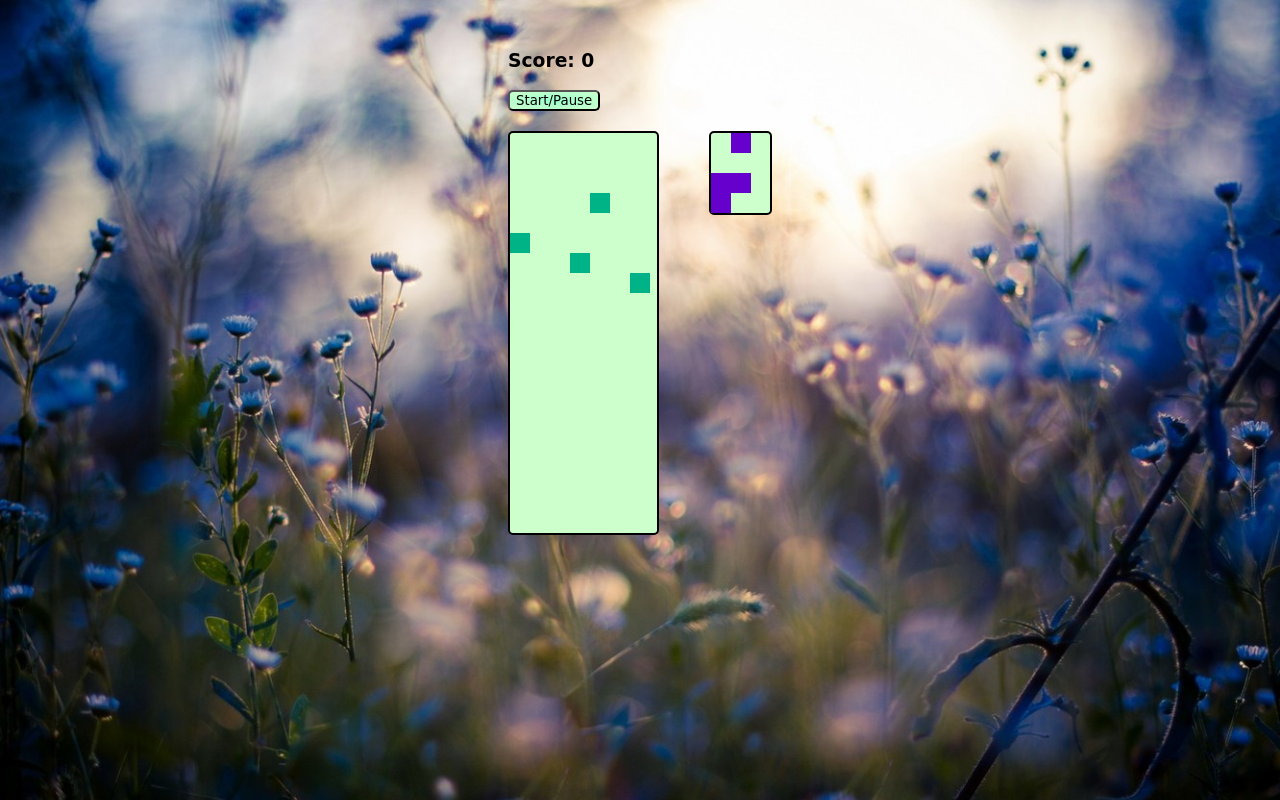
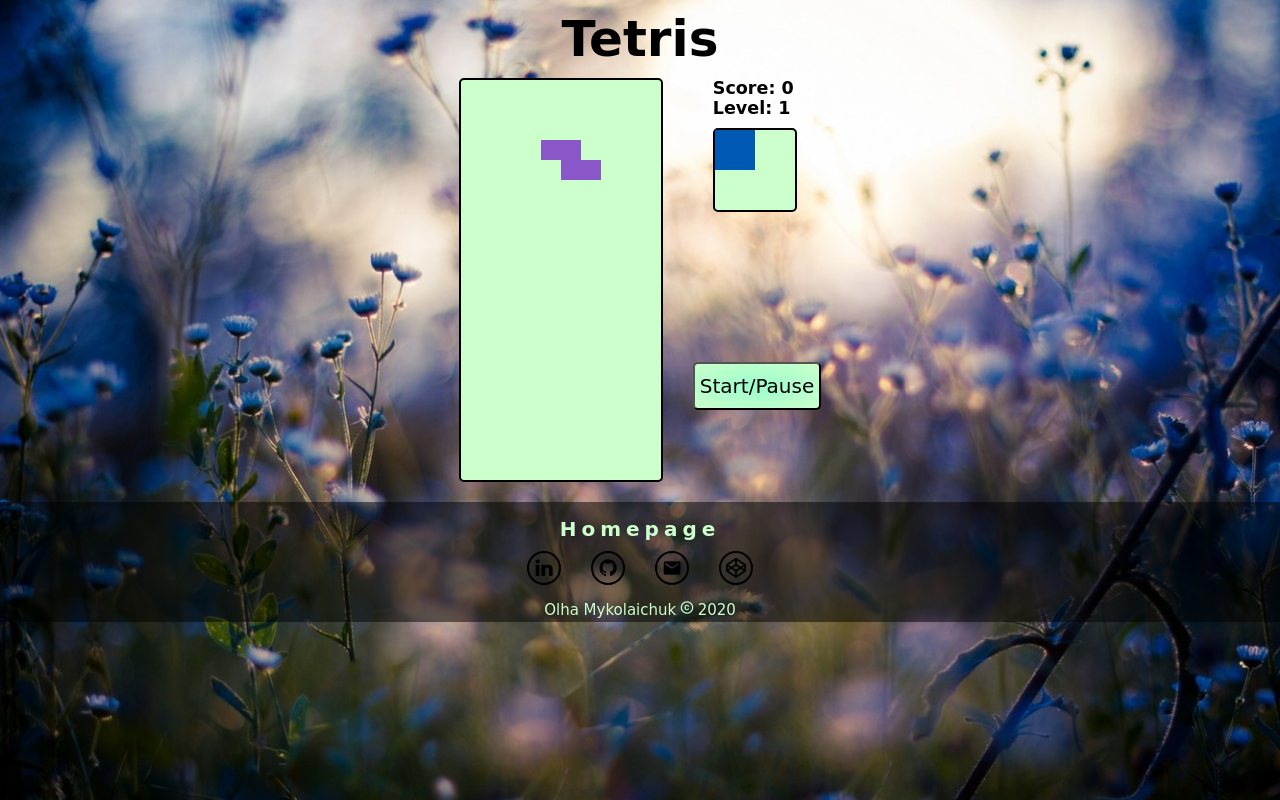
Before and after one commit to ORybka/tetris, a plain HTML site: page index.html in a window 1280 px wide. Both pictures are taken after a click on the button "Start/Pause". Drawn offline with Linux system fonts and the light colour scheme; a web font is replaced by a local one.

Commit message:
html/css completed

```diff
--- a/index.html
+++ b/index.html
@@ -3,20 +3,17 @@
   <head>
     <meta charset="utf-8" />
     <meta name="viewport" content="width=device-width, initial-scale=1.0">
-    <script src="script.js"></script>
     <link rel="stylesheet" href="style.css"></link>
     <link href="https://fonts.googleapis.com/css2?family=Chelsea+Market&family=Roboto&display=swap" rel="stylesheet">
+    <link href="https://fonts.googleapis.com/icon?family=Material+Icons" rel="stylesheet"/>
+    <link rel="stylesheet" href="https://cdnjs.cloudflare.com/ajax/libs/font-awesome/4.7.0/css/font-awesome.min.css"/>
     <title>Tetris Game</title>
   </head>
 
   <body>
-    <div class="score">
-      <h3>Score:<span id="score"> 0</span></h3>
-      <button id="start-button">Start/Pause</button>
-    </div>
-
-    <div class="container">
-      <div class="grid">
+    <h1>Tetris</h1>
+    <div class="game-container">
+      <div class="main-container">
         <div></div>
         <div></div>
         <div></div>
@@ -229,8 +226,12 @@
         <div class="taken"></div>
       </div>
 
-
-      <div class="mini-grid">
+      <div class="left-flex">
+        <div class="info">
+          <h3>Score:<span id="score"> 0</span></h3>
+          <h3>Level:<span id="level"> 1</span></h3>
+        </div>
+        <div class="mini-container">
           <div></div>
           <div></div>
           <div></div>
@@ -248,7 +249,41 @@
           <div></div>
           <div></div>
         </div>
+
+        <button id="start-button">Start/Pause</button>
+      </div>
     </div>
 
+    <footer>
+      <div id="footer-container">
+        <a href="#" target="_blank" rel="noopener noreferrer"><h3>Homepage</h3></a>
+        <div id="footer-icons">
+          <a
+            href="https://www.linkedin.com/in/olha-mykolaichuk/"
+            class="fa fa-linkedin"
+            target="_blank"
+          ></a>
+          <a
+            href="https://github.com/OlgaMyk"
+            class="fa fa-github"
+            target="_blank"
+          ></a>
+          <a href="mailto:olha.mykolaichuk@gmail.com">
+            <i class="material-icons download mail" target="_blank">mail</i></a
+          >
+          <a
+            href="https://codepen.io/Olga_Mykola"
+            class="fa fa-codepen"
+            target="_blank"
+          ></a>
+        </div>
+        <div id="copyright">
+          <a href="#" target="_blank" rel="noopener noreferrer"><span class="copyright-text">Olha Mykolaichuk</span></a>
+          <i class="material-icons download copyright-text">copyright</i>
+          <span class="copyright-text">2020</span>
+        </div>
+      </div>
+    </footer>
+    <script src="script.js"></script>
   </body>
 </html>
--- a/script.js
+++ b/script.js
@@ -1,155 +1,194 @@
 document.addEventListener("DOMContentLoaded", () => {
-  const grid = document.querySelector(".grid")
-  let squares = Array.from(document.querySelectorAll(".grid div"))
-  const scoreDisplay = document.querySelector("#score")
-  const startBtn = document.querySelector('#start-button')
-  const width = 10
-  let nextRandom = 0
-  let timerId
-  let score = 0
+  const grid = document.querySelector(".main-container");
+  let squares = Array.from(document.querySelectorAll(".main-container div"));
+  const scoreDisplay = document.querySelector("#score");
+  const levelDisplay = document.querySelector("#level");
+  const startBtn = document.querySelector("#start-button");
+  const width = 10;
+  let nextRandom = 0;
+  let timerId;
+  let time = 1200;
+  let score = 0;
+  let level = 1;
   const colors = [
-    '#660033',
-    '#990099',
-    '#6600cc',
-    '#0059b3',
-    '#00b386'
-  ]
+    "#660033",
+    "#990099",
+    "#6600cc",
+    "#0059b3",
+    "#00b386",
+    "#39acac",
+    "#8957c7",
+  ];
 
   //Tetrominoes
   const lTetromino = [
-    [1, width+1, width*2+1, 2],
-    [width, width+1, width+2, width*2+2],
-    [1, width+1, width*2+1, width*2],
-    [width, width*2, width*2+1, width*2+2]
-  ]
+    [1, width + 1, width * 2 + 1, 2],
+    [width, width + 1, width + 2, width * 2 + 2],
+    [1, width + 1, width * 2 + 1, width * 2],
+    [width, width * 2, width * 2 + 1, width * 2 + 2],
+  ];
 
   const zTetromino = [
-    [0,width,width+1,width*2+1],
-    [width+1, width+2,width*2,width*2+1],
-    [0,width,width+1,width*2+1],
-    [width+1, width+2,width*2,width*2+1]
-  ]
+    [0, width, width + 1, width * 2 + 1],
+    [width + 1, width + 2, width * 2, width * 2 + 1],
+    [0, width, width + 1, width * 2 + 1],
+    [width + 1, width + 2, width * 2, width * 2 + 1],
+  ];
 
   const tTetromino = [
-    [1,width,width+1,width+2],
-    [1,width+1,width+2,width*2+1],
-    [width,width+1,width+2,width*2+1],
-    [1,width,width+1,width*2+1]
-  ]
+    [1, width, width + 1, width + 2],
+    [1, width + 1, width + 2, width * 2 + 1],
+    [width, width + 1, width + 2, width * 2 + 1],
+    [1, width, width + 1, width * 2 + 1],
+  ];
 
   const oTetromino = [
-    [0,1,width,width+1],
-    [0,1,width,width+1],
-    [0,1,width,width+1],
-    [0,1,width,width+1]
-  ]
+    [0, 1, width, width + 1],
+    [0, 1, width, width + 1],
+    [0, 1, width, width + 1],
+    [0, 1, width, width + 1],
+  ];
 
   const iTetromino = [
-    [1,width+1,width*2+1,width*3+1],
-    [width,width+1,width+2,width+3],
-    [1,width+1,width*2+1,width*3+1],
-    [width,width+1,width+2,width+3]
-  ]
+    [1, width + 1, width * 2 + 1, width * 3 + 1],
+    [width, width + 1, width + 2, width + 3],
+    [1, width + 1, width * 2 + 1, width * 3 + 1],
+    [width, width + 1, width + 2, width + 3],
+  ];
 
-  const theTetrominoes = [lTetromino, zTetromino, tTetromino, oTetromino, iTetromino]
+  const kTetromino = [
+    [0, 1, width + 1, width * 2 + 1],
+    [width + 2, width * 2, width * 2 + 1, width * 2 + 2],
+    [1, width + 1, width * 2 + 1, width * 2 + 2],
+    [width, width + 1, width + 2, width * 2],
+  ];
 
-  let currentPosition = 4
-  let currentRotation = 0
+  const sTetromino = [
+    [width, width + 1, width * 2 + 1, width * 2 + 2],
+    [1, width, width + 1, width * 2],
+    [width, width + 1, width * 2 + 1, width * 2 + 2],
+    [1, width, width + 1, width * 2],
+  ];
+
+  const theTetrominoes = [
+    lTetromino,
+    zTetromino,
+    tTetromino,
+    oTetromino,
+    iTetromino,
+    kTetromino,
+    sTetromino,
+  ];
+
+  let currentPosition = 4;
+  let currentRotation = 0;
 
   //randomly select a Tetromino and its first rotation
-  let random = Math.floor(Math.random()*theTetrominoes.length)
-  let current = theTetrominoes[random][currentRotation]
+  let random = Math.floor(Math.random() * theTetrominoes.length);
+  let current = theTetrominoes[random][currentRotation];
 
   //draw the Tetromino
   function draw() {
-      current.forEach(index => {
-          squares[currentPosition + index].classList.add('tetromino')
-          squares[currentPosition + index].style.backgroundColor = colors[random]
-      })
+    current.forEach((index) => {
+      squares[currentPosition + index].classList.add("tetromino");
+      squares[currentPosition + index].style.backgroundColor = colors[random];
+    });
   }
 
   //undraw the Tetromino
   function undraw() {
-    current.forEach(index => {
-        squares[currentPosition + index].classList.remove('tetromino')
-        squares[currentPosition + index].style.backgroundColor = ''
-    })
+    current.forEach((index) => {
+      squares[currentPosition + index].classList.remove("tetromino");
+      squares[currentPosition + index].style.backgroundColor = "";
+    });
   }
-
-  //make the tetromino move down every second
-  //timerId = setInterval(moveDown, 1000)
 
   //assign functions to keyCodes
   function control(e) {
-    if(e.keyCode === 37) {
-      moveLeft()
+    if (e.keyCode === 37) {
+      moveLeft();
     } else if (e.keyCode === 38) {
-      rotate()
+      rotate();
     } else if (e.keyCode === 39) {
-      moveRight()
+      moveRight();
     } else if (e.keyCode === 40) {
-      moveDown()
+      moveDown();
     }
   }
-  document.addEventListener('keyup', control)
+  document.addEventListener("keyup", control);
 
   //move down function
   function moveDown() {
-      undraw()
-      currentPosition += width
-      draw()
-      freeze()
+    undraw();
+    currentPosition += width;
+    draw();
+    freeze();
   }
 
   //freeze function
   function freeze() {
-    if(current.some(index => squares[currentPosition + index + width].classList.contains('taken'))) {
-        current.forEach(index => squares [currentPosition + index].classList.add('taken'))
+    if (
+      current.some((index) =>
+        squares[currentPosition + index + width].classList.contains("taken")
+      )
+    ) {
+      current.forEach((index) =>
+        squares[currentPosition + index].classList.add("taken")
+      );
       //start a new Tetromino falling
-        random = nextRandom
-        nextRandom = Math.floor(Math.random() * theTetrominoes.length)
-        current = theTetrominoes[random][currentRotation]
-        currentPosition = 4
-        draw()
-        displayShape()
-        addScore()
-        gameOver()
+      random = nextRandom;
+      nextRandom = Math.floor(Math.random() * theTetrominoes.length);
+      current = theTetrominoes[random][currentRotation];
+      currentPosition = 4;
+      draw();
+      displayShape();
+      addScore();
+      gameOver();
     }
   }
 
   //move the tetromino left, unless is at the edge or there is a blockage
   function moveLeft() {
-    undraw()
-    const isAtLeftEdge = current.some(index => (currentPosition + index) % width === 0)
-    if(!isAtLeftEdge) currentPosition -= 1
-    if(current.some(index => squares[currentPosition + index].classList.contains('taken'))) {
-        currentPosition +=1
+    undraw();
+    const isAtLeftEdge = current.some(
+      (index) => (currentPosition + index) % width === 0
+    );
+    if (!isAtLeftEdge) currentPosition -= 1;
+    if (
+      current.some((index) =>
+        squares[currentPosition + index].classList.contains("taken")
+      )
+    ) {
+      currentPosition += 1;
     }
-    draw()
+    draw();
   }
 
   //move the Tetromino left, unless is at the edge or there is a blockage
   function moveRight() {
-  undraw()
-  const isAtRightEdge = current.some(index => (currentPosition + index) % width === width-1)
-  if (!isAtRightEdge) currentPosition +=1
-  if(current.some(index => squares[currentPosition + index].classList.contains('taken'))) {
-    currentPosition -=1
+    undraw();
+    const isAtRightEdge = current.some(
+      (index) => (currentPosition + index) % width === width - 1
+    );
+    if (!isAtRightEdge) currentPosition += 1;
+    if (
+      current.some((index) =>
+        squares[currentPosition + index].classList.contains("taken")
+      )
+    ) {
+      currentPosition -= 1;
     }
-  draw()
+    draw();
   }
 
   //rotate the Tetromino
-function rotate () {
-  /*undraw()
-  currentRotation++
-  if (currentRotation === current.length) { //if current rotation gets to 4, make it go back to 0
-    currentRotation = 0
-  }
-  current = theTetrominoes[random][currentRotation]*/
-  //added from the comment:
-  const isAtLeftEdge = current.some(index => (currentPosition + index) % width === 0);
-  const isAtRightEdge = current.some(index => (currentPosition + index) % width === (width - 1));
+  function rotate() {
+    const isAtLeftEdge = current.some(
+      (index) => (currentPosition + index) % width === 0
+    );
+    const isAtRightEdge = current.some(
+      (index) => (currentPosition + index) % width === width - 1
+    );
 
     if (!(isAtLeftEdge | isAtRightEdge)) {
       undraw();
@@ -160,73 +199,101 @@ function rotate () {
       }
       current = theTetrominoes[random][currentRotation];
     }
-  draw()
+    draw();
   }
 
-//show up-next Tetromino in mini-grid display
-const displaySquares = document.querySelectorAll('.mini-grid div')
-const displayWidth = 4
-let displayIndex = 0
+  //show up-next Tetromino in mini-container display
+  const displaySquares = document.querySelectorAll(".mini-container div");
+  const displayWidth = 4;
+  let displayIndex = 0;
 
   //the Tetrominos without rotations
   const upNextTetrominoes = [
-  [1, displayWidth+1, displayWidth*2+1, 2], //lTetromino
-  [0, displayWidth, displayWidth+1, displayWidth*2+1], //zTetromino
-  [1, displayWidth, displayWidth+1, displayWidth+2], //tTetromino
-  [0, 1, displayWidth, displayWidth+1], //oTetromino
-  [1, displayWidth+1, displayWidth*2+1, displayWidth*3+1] //iTetromino
-]
+    [1, displayWidth + 1, displayWidth * 2 + 1, 2], //lTetromino
+    [0, displayWidth, displayWidth + 1, displayWidth * 2 + 1], //zTetromino
+    [1, displayWidth, displayWidth + 1, displayWidth + 2], //tTetromino
+    [0, 1, displayWidth, displayWidth + 1], //oTetromino
+    [1, displayWidth + 1, displayWidth * 2 + 1, displayWidth * 3 + 1], //iTetromino
+    [0, 1, displayWidth + 1, displayWidth * 2 + 1], //kTetromino
+    [displayWidth, displayWidth + 1, displayWidth * 2 + 1, displayWidth * 2 + 2] //sTetromino
+  ];
 
-//display the shape in the mini-grid display
-function displayShape () {
-  //remove any trace of a tetromino fromthe entire grid
-  displaySquares.forEach(squares => {
-    squares.classList.remove('tetromino')
-    squares.style.backgroundColor = ''
-  })
-  upNextTetrominoes[nextRandom].forEach(index => {
-    displaySquares[displayIndex + index].classList.add('tetromino')
-    displaySquares[displayIndex + index].style.backgroundColor = colors[nextRandom]
-  })
+  //display the shape in the mini-container display
+  function displayShape() {
+    //remove any trace of a tetromino from the entire grid
+    displaySquares.forEach((squares) => {
+      squares.classList.remove("tetromino");
+      squares.style.backgroundColor = "";
+    });
+    upNextTetrominoes[nextRandom].forEach((index) => {
+      displaySquares[displayIndex + index].classList.add("tetromino");
+      displaySquares[displayIndex + index].style.backgroundColor =
+        colors[nextRandom];
+    });
   }
 
   //add functionality to the button
-startBtn.addEventListener('click', () => {
+  startBtn.addEventListener("click", () => {
     if (timerId) {
-    clearInterval(timerId)
-    timerId = null
+      clearInterval(timerId);
+      timerId = null;
     } else {
-    draw()
-    timerId = setInterval(moveDown, 1000)
-    nextRandom = Math.floor(Math.random()*theTetrominoes.length)
-    displayShape()
+      draw();
+      timerId = setInterval(moveDown, time);
+      nextRandom = Math.floor(Math.random() * theTetrominoes.length);
+      displayShape();
     }
-})
+  });
 
-//add score
+  //add score and level
   function addScore() {
     for (let i = 0; i < 199; i += width) {
-    const row = [i, i+1, i+2, i+3, i+4, i+5, i+6, i+7, i+8, i+9]
-    if(row.every(index => squares[index].classList.contains('taken'))) {
-      score +=10
-      scoreDisplay.innerHTML = score
-      row.forEach(index => {
-        squares[index].classList.remove('taken')
-        squares[index].classList.remove('tetromino')
-        squares[index].style.backgroundColor = ''
-      })
-      const squaresRemoved = squares.splice(i, width)
-      squares = squaresRemoved.concat(squares)
-      squares.forEach(cell => grid.appendChild(cell))
+      const row = [
+        i,
+        i + 1,
+        i + 2,
+        i + 3,
+        i + 4,
+        i + 5,
+        i + 6,
+        i + 7,
+        i + 8,
+        i + 9,
+      ];
+      if (row.every((index) => squares[index].classList.contains("taken"))) {
+        score += 10;
+        scoreDisplay.innerHTML = score;
+        if (score % 20 === 0) {
+          level++;
+          levelDisplay.innerHTML = level;
+        }
+        if (level % 2 === 0) {
+          time = time - 100;
+          console.log(level, time);
+          timerId = setInterval(moveDown, time);
+        }
+        row.forEach((index) => {
+          squares[index].classList.remove("taken");
+          squares[index].classList.remove("tetromino");
+          squares[index].style.backgroundColor = "";
+        });
+        const squaresRemoved = squares.splice(i, width);
+        squares = squaresRemoved.concat(squares);
+        squares.forEach((cell) => grid.appendChild(cell));
       }
     }
   }
 
   //game over
   function gameOver() {
-  if (current.some(index => squares[currentPosition + index].classList.contains('taken'))) {
-    scoreDisplay.innerHTML = ' end'
-    clearInterval(timerId)
+    if (
+      current.some((index) =>
+        squares[currentPosition + index].classList.contains("taken")
+      )
+    ) {
+      scoreDisplay.innerHTML = " end";
+      clearInterval(timerId);
+      document.removeEventListener("keydown", keyControl, false);
     }
   }
 });
--- /dev/null
+++ b/style.scss
@@ -0,0 +1,168 @@
+$colors: (
+  main: #ccffcc,
+  text: #000,
+  text2: #fff,
+);
+
+@function color($colors-name) {
+  @return map-get($colors, $colors-name);
+}
+
+html {
+  font-family: 'Chelsea Market', cursive, sans-serif;
+  font-size: 62.5%;
+
+  a {
+    text-decoration: none;
+  }
+}
+
+body {
+  background-image: url("background.jpg");
+  background-size: cover;
+  margin: 0;
+
+  h1 {
+    font-size: 5rem;
+    text-align: center;
+    margin: 1rem auto;
+  }
+}
+
+.game-container {
+  display: flex;
+  justify-content: center;
+}
+
+.left-flex {
+  display: flex;
+  flex-direction: column;
+}
+
+.main-container {
+  min-width: 20rem;
+  width: 20rem;
+  min-height: 40rem;
+  height: 40rem;
+  display: flex;
+  flex-wrap: wrap;
+  background-color: color(main);
+  border-radius: 0.5rem;
+  border-style: solid;
+  border-width: 0.2rem;
+  border-color: color(text);
+
+  div {
+    height: 2rem;
+    width: 2rem;
+    border: 0.2rem color(text);
+  }
+}
+
+.mini-container {
+  width: 8rem;
+  height: 8rem;
+  display: flex;
+  flex-wrap: wrap;
+  margin: 1rem 0 0 5rem;
+  background-color: color(main);
+  border-radius: 5px;
+  border-style: solid;
+  border-width: 2px;
+  border-color: color(text);
+  div {
+    width: 2rem;
+    height: 2rem;
+  }
+}
+
+.info {
+  font-size: 1.5rem;
+  display: flex;
+  flex-direction: column;
+  h3 {
+    margin: 0 auto;
+    margin-left: 5rem;
+  }
+}
+
+#start-button {
+    font-family: 'Chelsea Market', cursive, sans-serif;
+    font-size: 2rem;
+    padding: 1rem 0.5rem;
+    background: radial-gradient(ellipse at center, rgba(153,255,204,1) 0%, rgba(204,255,204,1) 100%);
+    margin-top: 15rem;
+    margin-left: 3rem;
+    border-radius: 5px;
+    border-width: 2px;
+    border-color: color(text);
+
+    &:hover {
+      background: radial-gradient(ellipse at center, rgba(138,195,121,1) 0%, rgba(204,255,204,1) 100%);
+      box-shadow: 0px 6px 15px color(text);
+    }
+}
+
+footer {
+  background-color: rgba(0,0,0,0.5);
+  height: 12rem;
+  width: 100%;
+  margin-top: 2rem;
+
+  #footer-container {
+    padding-top: 1rem;
+
+    h3 {
+      display: block;
+      color: color(main);
+      font-size: 2rem;
+      letter-spacing: 0.5rem;
+      width: 30rem;
+      text-align: center;
+      margin: 0.5rem auto 0;
+    }
+
+    #footer-icons {
+      display: flex;
+      justify-content: space-around;
+      align-items: center;
+      width: 20%;
+      margin: 0 auto;
+      padding-top: 1rem;
+
+      .fa,
+      .mail {
+        padding: 0.5rem;
+        font-size: 2rem;
+        width: 2rem;
+        height: 2rem;
+        text-align: center;
+        background: none;
+        border: 0.2rem color(text) solid;
+        border-radius: 50%;
+        color: color(text);
+        transition: all 0.5s;
+
+        &:hover {
+          background-color: color(main);
+          transition: all 0.5s;
+          border: 0.2rem color(main) solid;
+          box-shadow: 0px 6px 15px color(text);
+        }
+      }
+    }
+
+    #copyright {
+      display: block;
+      width: 20%;
+      margin: 0 auto;
+      text-align: center;
+
+      .copyright-text {
+        color: color(main);
+        font-size: 1.5rem;
+        margin: 1.5rem auto 0;
+      }
+    }
+  }
+}
```
Also changed, not shown: background.jpg (renamed from macro-light-wildflowers-makro.jpg), logo_main.png (added), style.css, 1 other file. Lines whose indentation alone changed are shown as unchanged.
